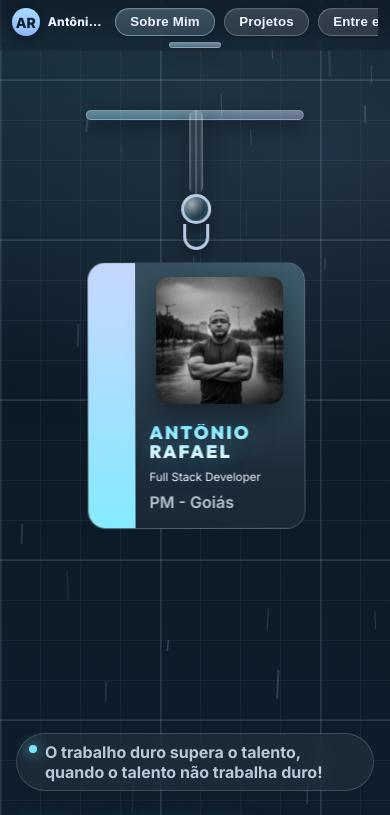
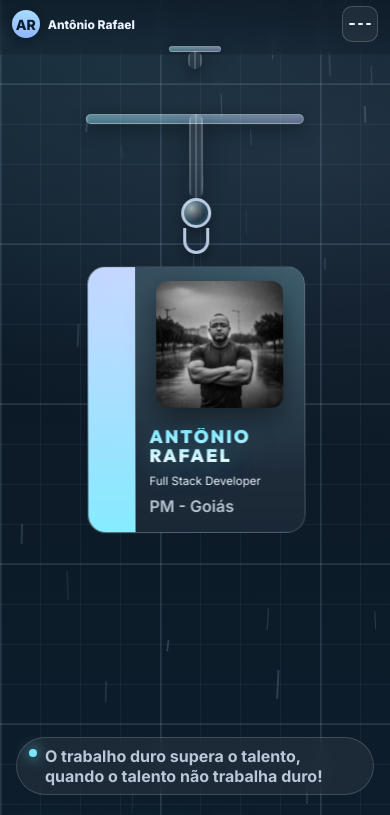
Before and after one commit to Ald3b4r4n/AntonioRafael, a React (Vite) app: page / in a window 390 px wide. Shown: the top 815 px of the page. Built offline with nearby package versions, Linux system fonts and the light colour scheme.

Commit message:
mudança em menus

```diff
--- a/src/components/Nav.jsx
+++ b/src/components/Nav.jsx
@@ -1,8 +1,44 @@
+import { useEffect, useRef, useState } from "react";
 import styles from "./Nav.module.css";
 
 export default function Nav({ activeTab, setActiveTab }) {
+  const [open, setOpen] = useState(false);
+  const headerRef = useRef(null);
+
+  // Atualiza --nav-h com a altura real do header (impacta o crachá)
+  useEffect(() => {
+    const update = () => {
+      const h = headerRef.current?.offsetHeight || 72;
+      document.documentElement.style.setProperty("--nav-h", `${h}px`);
+    };
+    update();
+
+    const ro = new ResizeObserver(update);
+    if (headerRef.current) ro.observe(headerRef.current);
+
+    window.addEventListener("resize", update);
+    return () => {
+      ro.disconnect?.();
+      window.removeEventListener("resize", update);
+    };
+  }, []);
+
+  // Fecha com ESC
+  useEffect(() => {
+    const onKey = (e) => e.key === "Escape" && setOpen(false);
+    window.addEventListener("keydown", onKey);
+    return () => window.removeEventListener("keydown", onKey);
+  }, []);
+
+  const onSelect = (tab) => {
+    setActiveTab(tab);
+    setOpen(false);
+    window.scrollTo({ top: 0, behavior: "smooth" });
+  };
+
   return (
-    <header className={styles.header}>
+    <>
+      <header ref={headerRef} className={styles.header}>
         <div className={styles.bar}>
           <div className={styles.brand}>
             <div className={styles.logo}>AR</div>
@@ -12,12 +48,13 @@ export default function Nav({ activeTab, setActiveTab }) {
             </div>
           </div>
 
-        <nav className={styles.tabs}>
+          {/* Tabs (desktop/tablet) */}
+          <nav className={styles.tabs} aria-label="Seções">
             <button
               className={`${styles.tab} ${
                 activeTab === "about" ? styles.active : ""
               }`}
-            onClick={() => setActiveTab("about")}
+              onClick={() => onSelect("about")}
             >
               Sobre Mim
             </button>
@@ -25,7 +62,7 @@ export default function Nav({ activeTab, setActiveTab }) {
               className={`${styles.tab} ${
                 activeTab === "projects" ? styles.active : ""
               }`}
-            onClick={() => setActiveTab("projects")}
+              onClick={() => onSelect("projects")}
             >
               Projetos
             </button>
@@ -33,14 +70,69 @@ export default function Nav({ activeTab, setActiveTab }) {
               className={`${styles.tab} ${
                 activeTab === "contact" ? styles.active : ""
               }`}
-            onClick={() => setActiveTab("contact")}
+              onClick={() => onSelect("contact")}
             >
               Entre em Contato
             </button>
           </nav>
+
+          {/* Botão hambúrguer (mobile) */}
+          <button
+            className={styles.menuBtn}
+            aria-label={open ? "Fechar menu" : "Abrir menu"}
+            aria-expanded={open}
+            aria-controls="mobile-menu"
+            onClick={() => setOpen((o) => !o)}
+          >
+            <span aria-hidden="true" />
+            <span aria-hidden="true" />
+            <span aria-hidden="true" />
+          </button>
         </div>
-      {/* friso angular estilizado (sem copiar o do exemplo) */}
+
+        {/* Fita decorativa com “início da corda” para o crachá “sair do header” */}
         <div className={styles.ribbon} />
       </header>
+
+      {/* Backdrop (mobile) */}
+      <button
+        className={`${styles.backdrop} ${open ? styles.show : ""}`}
+        aria-hidden={!open}
+        tabIndex={-1}
+        onClick={() => setOpen(false)}
+      />
+
+      {/* Painel móvel (mobile) */}
+      <nav
+        id="mobile-menu"
+        className={`${styles.mobilePanel} ${open ? styles.open : ""}`}
+        aria-label="Menu"
+      >
+        <button
+          className={`${styles.mobileItem} ${
+            activeTab === "about" ? styles.active : ""
+          }`}
+          onClick={() => onSelect("about")}
+        >
+          Sobre Mim
+        </button>
+        <button
+          className={`${styles.mobileItem} ${
+            activeTab === "projects" ? styles.active : ""
+          }`}
+          onClick={() => onSelect("projects")}
+        >
+          Projetos
+        </button>
+        <button
+          className={`${styles.mobileItem} ${
+            activeTab === "contact" ? styles.active : ""
+          }`}
+          onClick={() => onSelect("contact")}
+        >
+          Entre em Contato
+        </button>
+      </nav>
+    </>
   );
 }
--- a/src/components/Nav.module.css
+++ b/src/components/Nav.module.css
@@ -1,8 +1,8 @@
-/* Header fixo com fundo translúcido e blur */
+/* Header fixo com blur */
 .header {
   position: sticky;
   top: env(safe-area-inset-top, 0px);
-  z-index: 50;
+  z-index: 80;
   width: 100%;
   background: linear-gradient(
     180deg,
@@ -14,7 +14,6 @@
   border-bottom: 1px solid rgba(255, 255, 255, 0.06);
 }
 
-/* Barra interna (conteúdo) */
 .bar {
   max-width: 1120px;
   margin: 0 auto;
@@ -22,19 +21,16 @@
   align-items: center;
   gap: 12px;
   padding: 6px clamp(8px, 3vw, 16px);
-  min-height: 44px;
+  min-height: 48px;
 }
 
-/* Marca à esquerda */
+/* Marca */
 .brand {
   display: inline-flex;
   align-items: center;
   gap: 8px;
-  min-width: 0; /* permite truncar o título long */
-  text-decoration: none;
+  min-width: 0;
 }
-
-/* Bolinha "AR" */
 .logo {
   width: 28px;
   height: 28px;
@@ -48,24 +44,20 @@
   place-items: center;
   box-shadow: 0 2px 10px rgba(0, 0, 0, 0.25);
 }
-
-/* Título: "Antônio Rafael" + "Portfólio" */
 .title {
   display: inline-flex;
   align-items: baseline;
   gap: 6px;
   min-width: 0;
   color: #eaf3ff;
-  line-height: 1.05;
 }
 .title strong {
   font-weight: 800;
   font-size: clamp(12px, 2.8vw, 14px);
-  letter-spacing: 0.2px;
   white-space: nowrap;
   overflow: hidden;
   text-overflow: ellipsis;
-  max-width: 48vw; /* evita empurrar os chips no mobile */
+  max-width: 48vw;
 }
 .title span {
   opacity: 0.92;
@@ -74,28 +66,17 @@
   white-space: nowrap;
 }
 
-/* Abas (chips) à direita */
+/* Tabs do desktop */
 .tabs {
   margin-left: auto;
   display: flex;
   align-items: center;
   gap: clamp(6px, 2.4vw, 12px);
-  flex-wrap: nowrap;
-  overflow-x: auto; /* no mobile vira carrossel horizontal */
-  overscroll-behavior-x: contain;
-  scrollbar-width: none;
-  -ms-overflow-style: none;
-  padding: 2px 0;
-  max-width: 100%;
 }
-.tabs::-webkit-scrollbar {
-  display: none;
-}
-
-/* Chip com o visual original, responsivo via clamp */
 .tab {
   appearance: none;
   border: 0;
+  cursor: pointer;
   display: inline-flex;
   align-items: center;
   justify-content: center;
@@ -109,7 +90,6 @@
     ),
     rgba(255, 255, 255, 0.06);
   color: #eef6ff;
-  text-decoration: none;
   font-weight: 800;
   font-size: clamp(12px, 3.1vw, 14px);
   line-height: 1;
@@ -118,13 +98,10 @@
     0 4px 10px rgba(0, 0, 0, 0.18);
   transition: background 0.2s ease, border-color 0.2s ease, transform 0.15s ease;
   white-space: nowrap;
-  cursor: pointer;
 }
 .tab:active {
   transform: translateY(1px);
 }
-
-/* Estado ativo (vindo da prop) */
 .active {
   background: linear-gradient(
       180deg,
@@ -135,7 +112,42 @@
   border-color: rgba(168, 219, 255, 0.45);
 }
 
-/* “Friso”/fita decorativa abaixo do header */
+/* Botão hambúrguer (aparece só no mobile) */
+.menuBtn {
+  margin-left: auto;
+  width: 36px;
+  height: 36px;
+  border-radius: 10px;
+  border: 1px solid rgba(255, 255, 255, 0.18);
+  background: rgba(255, 255, 255, 0.06);
+  display: none;
+  align-items: center;
+  justify-content: center;
+  gap: 3px;
+}
+.menuBtn span {
+  display: block;
+  width: 18px;
+  height: 2px;
+  border-radius: 2px;
+  background: #eaf3ff;
+}
+@media (max-width: 720px) {
+  .tabs {
+    display: none;
+  }
+  .menuBtn {
+    display: inline-flex;
+  }
+  .title strong {
+    max-width: 44vw;
+  }
+  .title span {
+    display: none;
+  }
+}
+
+/* Fita decorativa com “início de corda” */
 .ribbon {
   height: 6px;
   width: 52px;
@@ -150,37 +162,92 @@
     linear-gradient(90deg, rgba(120, 232, 255, 0.35), rgba(182, 197, 255, 0.35));
   box-shadow: 0 6px 16px rgba(0, 0, 0, 0.25);
   border: 1px solid rgba(255, 255, 255, 0.22);
+  position: relative;
+}
+.ribbon::after {
+  /* pequeno trecho de “corda” nascido do header para dar continuidade visual */
+  content: "";
+  position: absolute;
+  left: 50%;
+  top: 100%;
+  transform: translate(-50%, 0);
+  width: 14px;
+  height: 18px;
+  border-radius: 8px;
+  background: linear-gradient(
+      180deg,
+      rgba(255, 255, 255, 0.1),
+      rgba(255, 255, 255, 0.03)
+    ),
+    repeating-linear-gradient(
+      90deg,
+      rgba(255, 255, 255, 0.18) 0 2px,
+      transparent 2px 6px
+    );
+  box-shadow: 0 8px 14px rgba(0, 0, 0, 0.35);
 }
 
-/* Mobile: protege a marca, não “desconfigura” e mantém chips bonitos */
-@media (max-width: 600px) {
-  .bar {
-    gap: 8px;
-  }
-  .title strong {
-    max-width: 44vw;
-  }
-  .title span {
-    display: none;
-  } /* esconde “Portfólio” para ganhar espaço */
-  .tab {
-    font-size: clamp(12px, 3.4vw, 13.5px);
-    padding: 6px clamp(10px, 3.6vw, 14px);
-  }
+/* Painel mobile + backdrop */
+.backdrop {
+  position: fixed;
+  inset: 0;
+  z-index: 70;
+  background: rgba(0, 0, 0, 0.35);
+  opacity: 0;
+  pointer-events: none;
+  transition: opacity 0.18s ease;
+}
+.backdrop.show {
+  opacity: 1;
+  pointer-events: auto;
 }
 
-/* Telas muito estreitas */
-@media (max-width: 380px) {
-  .logo {
-    width: 26px;
-    height: 26px;
-    font-size: 13px;
-  }
-  .title strong {
-    max-width: 42vw;
-  }
-  .tab {
-    font-size: 12px;
-    padding: 6px 10px;
-  }
+.mobilePanel {
+  position: fixed;
+  z-index: 75;
+  top: var(--nav-h);
+  left: 0;
+  right: 0;
+  background: linear-gradient(
+    180deg,
+    rgba(12, 24, 38, 0.95),
+    rgba(12, 24, 38, 0.88)
+  );
+  border-bottom: 1px solid rgba(255, 255, 255, 0.12);
+  box-shadow: 0 16px 36px rgba(0, 0, 0, 0.35);
+  transform: translateY(-12px);
+  opacity: 0;
+  pointer-events: none;
+  transition: transform 0.18s ease, opacity 0.18s ease;
+  display: grid;
+  gap: 8px;
+  padding: 10px clamp(12px, 4vw, 18px) 14px;
 }
+.mobilePanel.open {
+  transform: translateY(0);
+  opacity: 1;
+  pointer-events: auto;
+}
+
+.mobileItem {
+  appearance: none;
+  border: 0;
+  cursor: pointer;
+  padding: 12px 14px;
+  border-radius: 12px;
+  border: 1px solid rgba(255, 255, 255, 0.18);
+  background: rgba(255, 255, 255, 0.06);
+  color: #eef6ff;
+  font-weight: 800;
+  font-size: 14px;
+  text-align: left;
+}
+.mobileItem.active {
+  background: linear-gradient(
+      180deg,
+      rgba(168, 219, 255, 0.18),
+      rgba(168, 219, 255, 0.08)
+    ),
+    rgba(255, 255, 255, 0.08);
+  border-color: rgba(168, 219, 255, 0.45);
+}
```
Lines whose indentation alone changed are shown as unchanged.
